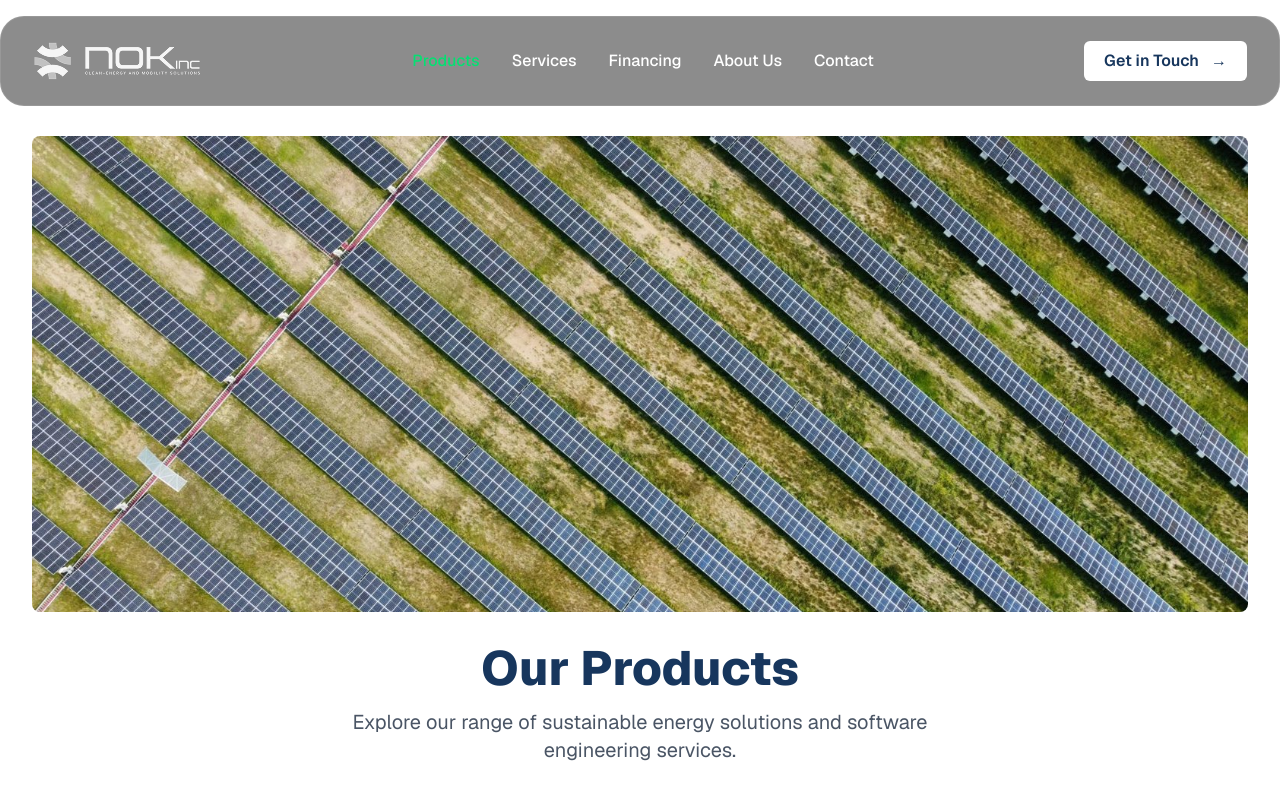
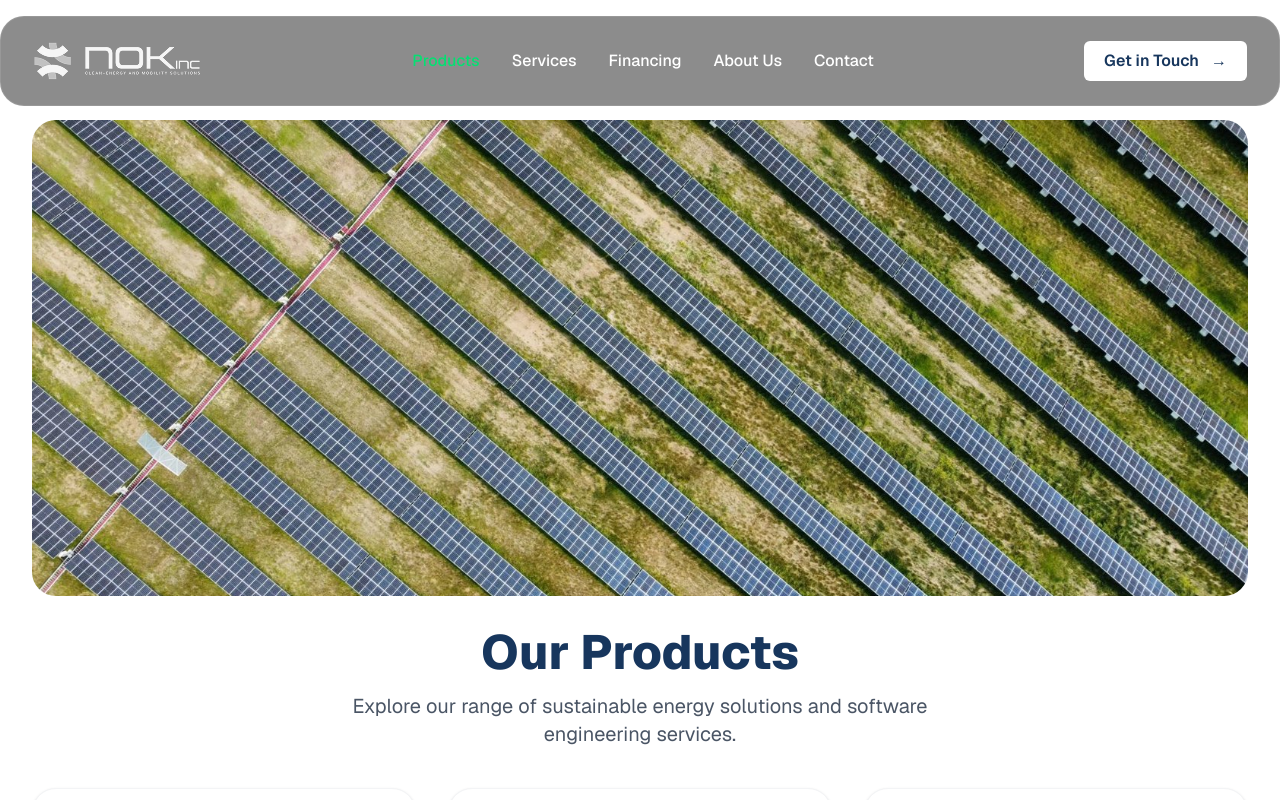
Before and after one commit to Just9ice/NOK-American-website, a Next.js app: page /product in a window 1280 px wide. Shown: the top 800 px of the page. Built offline with nearby package versions, Linux system fonts and the light colour scheme.

Commit message:
slight spacing adjustments

```diff
--- a/app/contact/page.tsx
+++ b/app/contact/page.tsx
@@ -4,7 +4,7 @@ import Image from "next/image";
 export default function ContactPage() {
   return (
     <>
-      <div className="flex justify-center pt-10 justify-center">
+      <div className="flex justify-center pt-5 justify-center">
         <Section className="bg-[#17365d] w-fit">
           <Image
             src="/images/contact.jpg"
--- a/app/product/page.tsx
+++ b/app/product/page.tsx
@@ -87,14 +87,14 @@ const products = [
 
 export default function ProductsPage() {
   return (
-    <Section className="bg-gray-50 pt-10">
-      <div className="text-center mb-16 mt-10">
+    <Section className="bg-gray-50 !pt-20">
+      <div className="text-center mb-10 mt-10">
         <Image
           src="/images/solar-farming.jpg"
           alt="Products"
           width={1000}
           height={500}
-          className="rounded-lg mb-8 w-full h-119 object-cover"
+          className="rounded-3xl mb-8 w-full h-119 object-cover"
         />
         <h1 className="text-4xl font-extrabold text-[#17365d] sm:text-5xl">
           Our Products
--- a/app/product/software-solutions/page.tsx
+++ b/app/product/software-solutions/page.tsx
@@ -6,7 +6,7 @@ export default function SoftwareSolutionsPage() {
   return (
     <>
       <Section
-        className="relative overflow-hidden text-white flex flex-col items-center justify-center text-center pt-48 pb-15"
+        className="relative overflow-hidden text-white flex flex-col items-center justify-center text-center !pt-10 pb-15"
         bgWhite={false}
       >
         <Image
```
